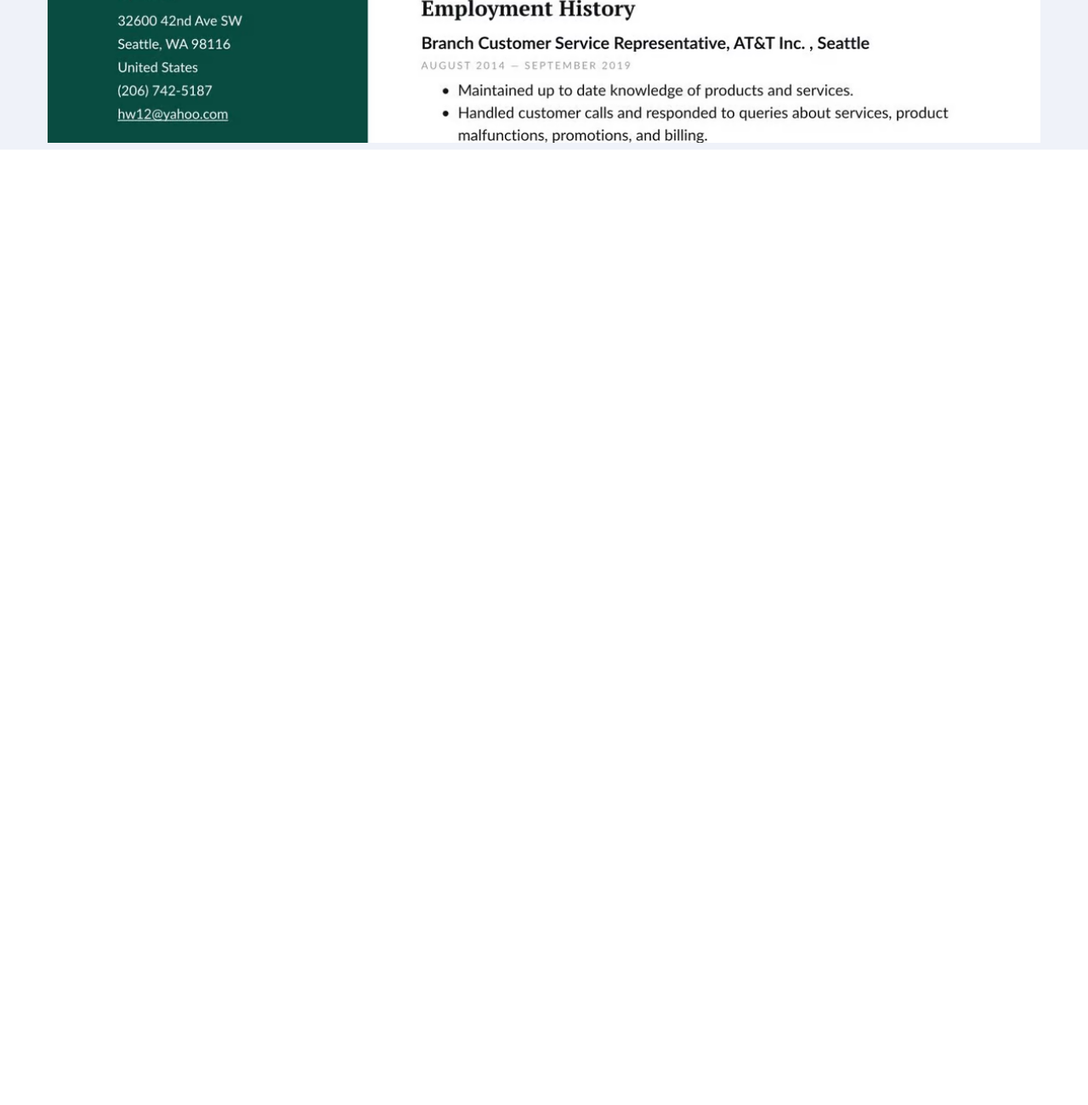
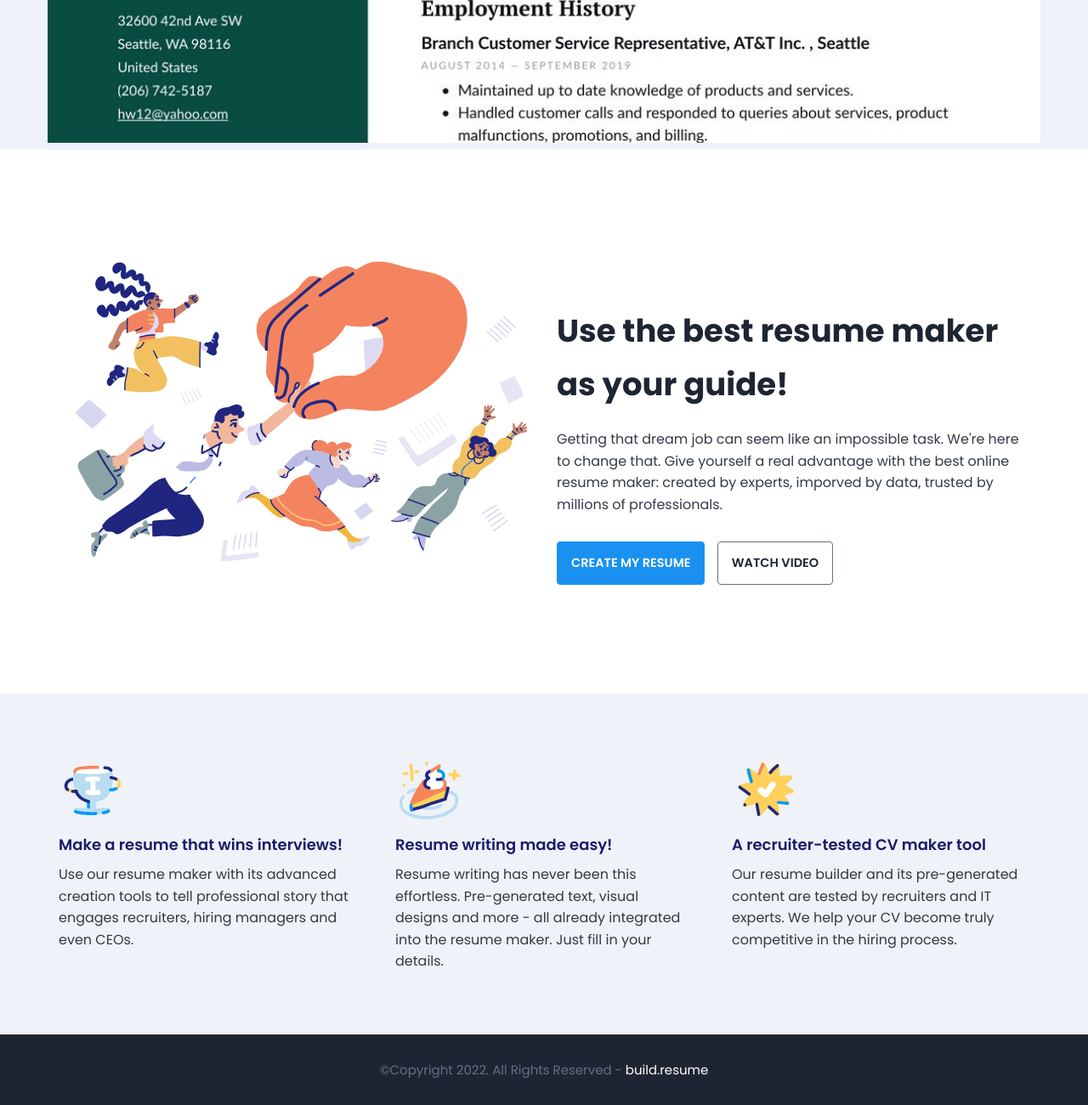
Before and after one commit to akanksha-18/Geekathon_Javascript, a plain HTML site: page interview/index.html in a window 1280 px wide. Shown: the part 624-1924 px from the top of the page at 85% size. Before the commit the page ends 800 px from the top, so only its background shows below. Drawn offline with Linux system fonts and the light colour scheme.

Commit message:
index.html

```diff
--- a/interview/index.html
+++ b/interview/index.html
@@ -43,7 +43,65 @@
           <img src = "assests/images/dublin-resume-templates.avif">
         </div>
 
+
     </header>
+    <div class="section-one">
+        <div class="container">
+            <div class = "section-one-content">
+                <div class="section-one-l">
+                    <img src = "assests/images/visual-0c7080adf17f1f207276f613447c924f667dab34b7ac415cd7ef653172defd0b.svg">
+                </div>
+                <div class = "section-one-r text-center">
+                    <h2 class = "lg-title">Use the best resume maker as your guide!</h2>
+                    <p class = "text">Getting that dream job can seem like an impossible task. We're here to change that. Give yourself a real advantage with the best online resume maker: created by experts, imporved by data, trusted by millions of professionals.</p>
+                    <div class = "btn-group">
+                        <a href = "resume.html" class = "btn btn-primary text-uppercase">create my resume</a>
+                        <a href = "#" class = "btn btn-secondary text-uppercase">watch video</a>
+                    </div>
+                </div>
+            </div>
+        </div>
+    </div>
+    <div class = "section-two bg-bright">
+        <div class="container">
+            <div class="section-two-content">
+                <div class = "section-items">
+                    <div class = "section-item">
+                        <div class = "section-item-icon">
+                            <img src = "assests/images/feature-1-edf4481d69166ac81917d1e40e6597c8d61aa970ad44367ce78049bf830fbda5.svg" alt = "">
+                        </div>
+                        <h5 class = "section-item-title">Make a resume that wins interviews!</h5>
+                        <p class = "text">Use our resume maker with its advanced creation tools to tell professional story that engages recruiters, hiring managers and even CEOs.</p>
+                    </div>
+
+                    <div class = "section-item">
+                        <div class = "section-item-icon">
+                            <img src = "assests/images/feature-2-a7a471bd973c02a55d1b3f8aff578cd3c9a4c5ac4fc74423d94ecc04aef3492b.svg" alt = "">
+                        </div>
+                        <h5 class = "section-item-title">Resume writing made easy!</h5>
+                        <p class = "text">Resume writing has never been this effortless. Pre-generated text, visual designs and more - all already integrated into the resume maker. Just fill in your details.</p>
+                    </div>
+
+                    <div class = "section-item">
+                        <div class = "section-item-icon">
+                            <img src = "assests/images/feature-3-4e87a82f83e260488c36f8105e26f439fdc3ee5009372bb5e12d9421f32eabdd.svg" alt = "">
+                        </div>
+                        <h5 class = "section-item-title">A recruiter-tested CV maker tool</h5>
+                        <p class = "text">Our resume builder and its pre-generated content are tested by recruiters and IT experts. We help your CV become truly competitive in the hiring process.</p>
+                    </div>
+                </div>
+            </div>
+        </div>
+    </div>
+
+    <footer class = "footer bg-dark">
+        <div class="container">
+            <div class = "footer-content text-center">
+                <p class="fs-15">&copy;Copyright 2022. All Rights Reserved - <span>build.resume</span></p>
+            </div>
+        </div>
+    </footer>
+
 
 
     <script>
```
